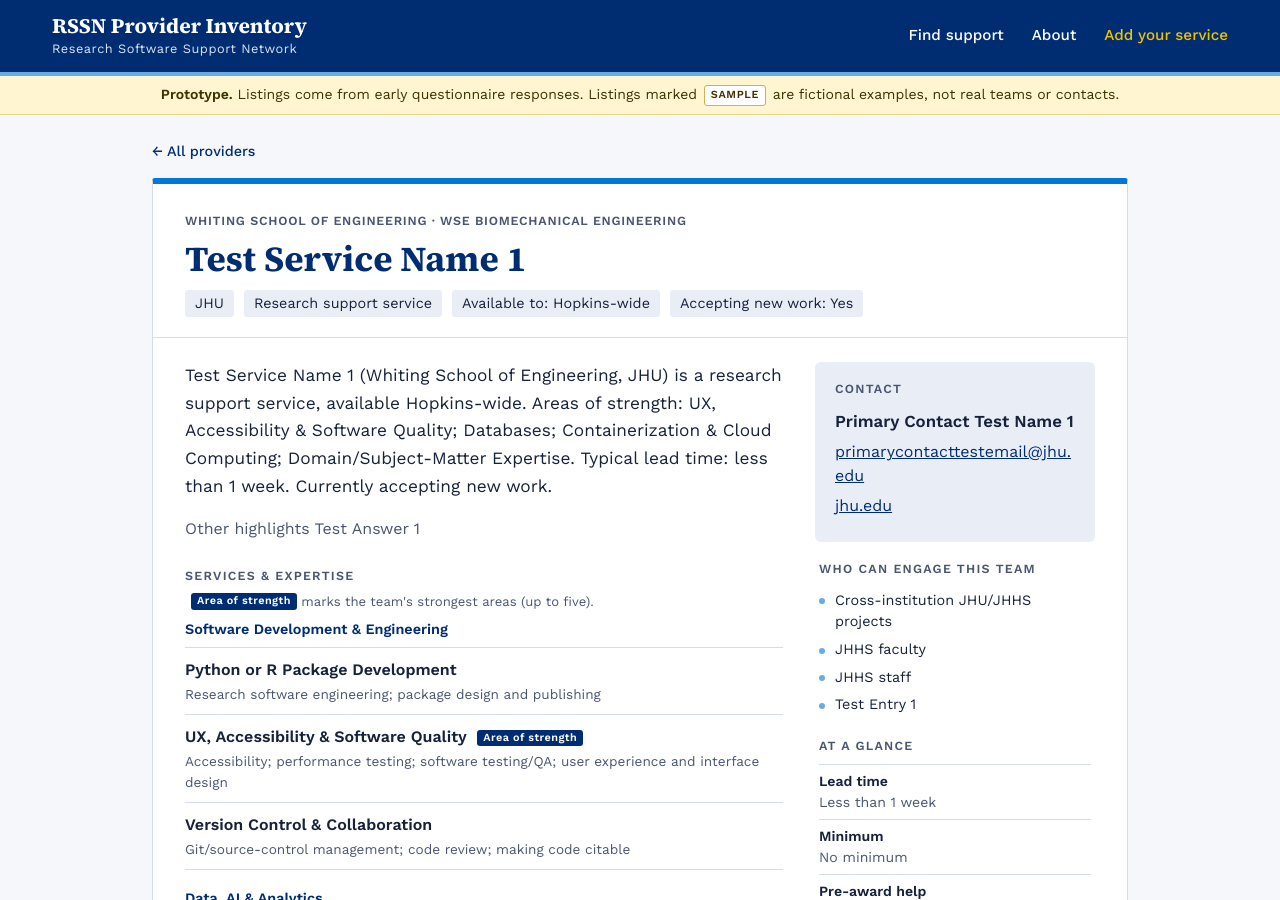
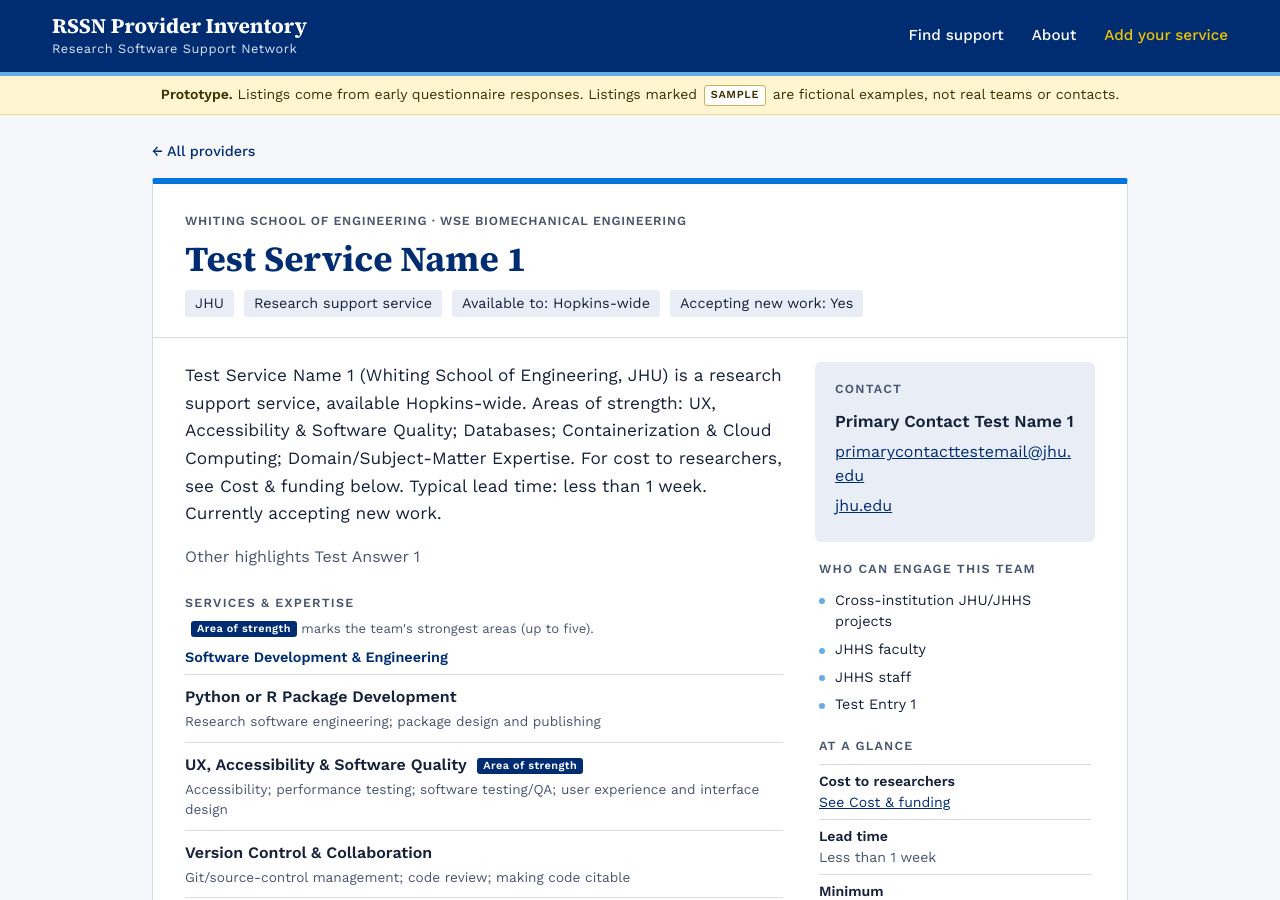
Before and after one commit to JHU-RSSN/RSSN_Provider_Inventory, a Jekyll site: the page built from _providers/test-service-name-1.md, in a window 1280 px wide and 900 px high. Built offline with Jekyll 4.4.1, drawn with Linux system fonts in a browser that asks for light colours.

Commit message:
Update other for cost

```diff
--- a/_includes/summary.html
+++ b/_includes/summary.html
@@ -4,7 +4,9 @@
   cost to researchers (Q40), lead time (Q46), and whether they're accepting new work (Q45).
   Wording comes from the "phrase" values in _data/taxonomy.yml.
   Include it with provider=page for the full summary, or with provider=p short="1" for the
-  card version: team type and cost only, since the card shows the rest. A card with neither
+  card version: team type and cost only, since the card shows the rest.
+  When the only cost answer is an Other write-in (cost_other), the summary points to the full
+  listing instead; pass on_profile="1" on the profile page to say "see Cost & funding below". A card with neither
   falls back to the start of the team's optional paragraph.
 {%- endcomment -%}
 {%- assign sum_p = include.provider -%}
@@ -24,7 +26,9 @@
 {%- include service-levels.html provider=sum_p %}
 {%- assign sum_n_strengths = svc_strengths.size | plus: 0 %}
 {%- if sum_n_strengths > 0 %} Areas of strength: {{ svc_strengths | join: "; " }}.{% endif %}
-{%- if sum_co.phrase %} {{ sum_co.phrase }}{% endif %}
+{%- if sum_co.phrase %} {{ sum_co.phrase }}
+{%- elsif sum_p.cost_other and sum_p.cost_other != "" %}{% if include.on_profile %} For cost to researchers, see Cost &amp; funding below.{% else %} For cost to researchers, see the full listing.{% endif %}
+{%- endif %}
 {%- if sum_p.lead_time and sum_p.lead_time != "" %} Typical lead time: {{ sum_p.lead_time | downcase }}.{% endif %}
 {%- if sum_ac.phrase %} {{ sum_ac.phrase }}{% endif %}
 {%- endif %}
--- a/_layouts/provider.html
+++ b/_layouts/provider.html
@@ -31,7 +31,7 @@ layout: default
 
     <div class="profile__body">
       <div class="profile__main">
-        <p class="profile__summary">{% include summary.html provider=page %}</p>
+        <p class="profile__summary">{% include summary.html provider=page on_profile="1" %}</p>
         {%- assign paragraph = content | strip %}
         {%- if paragraph != "" %}
         <div class="profile__description">{{ content }}</div>
@@ -157,7 +157,8 @@ layout: default
         <div class="aside-block aside-block--quiet">
           <h2>At a glance</h2>
           <dl class="glance">
-            {%- if page.cost and page.cost != "" %}<div><dt>Cost to researchers</dt><dd>{{ page.cost }}</dd></div>{% endif %}
+            {%- if page.cost and page.cost != "" %}<div><dt>Cost to researchers</dt><dd>{{ page.cost }}</dd></div>
+            {%- elsif page.cost_other and page.cost_other != "" %}<div><dt>Cost to researchers</dt><dd><a href="#cost-heading">See Cost &amp; funding</a></dd></div>{% endif %}
             {%- if page.lead_time and page.lead_time != "" %}<div><dt>Lead time</dt><dd>{{ page.lead_time }}</dd></div>{% endif %}
             {%- if page.minimum and page.minimum != "" %}<div><dt>Minimum</dt><dd>{{ page.minimum }}</dd></div>{% endif %}
             {%- if page.pre_award and page.pre_award != "" %}<div><dt>Pre-award help</dt><dd>{{ page.pre_award }}</dd></div>{% endif %}
```
